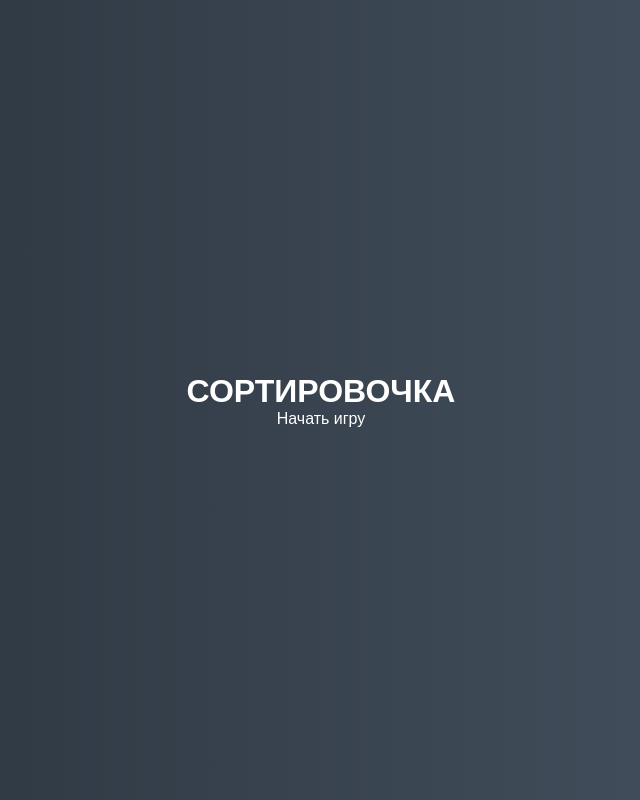
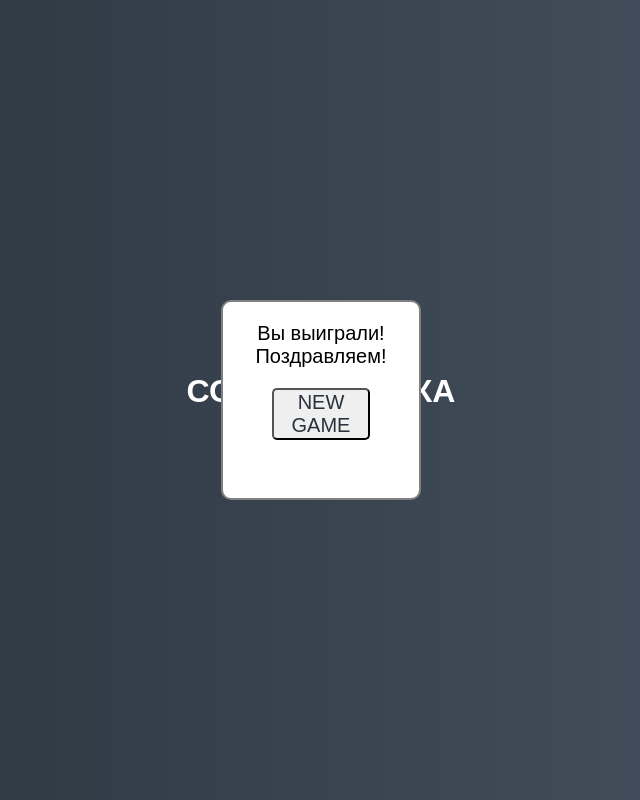
Before and after one commit to fedorovaleksey/sortgame, a plain HTML site: page index.html in a window 1280 px wide. Shown: the top 800 px of the page, without its empty margins (319-959 px from the left). Drawn offline with Linux system fonts and the light colour scheme.

Commit message:
adding popup new game

```diff
--- a/app.js
+++ b/app.js
@@ -18,8 +18,8 @@ const birdsArray = ['https://source.unsplash.com/edrW8VIlJJg/500x500',
 'https://source.unsplash.com/xWQcud4Xtr4/500x500',
 'https://source.unsplash.com/OjhSUsHUIYM/500x500'];
 
-const numOfSteps = animalsArray.length + birdsArray.length;
-let currentStep = 0;
+//const numOfSteps = animalsArray.length + birdsArray.length;
+//let currentStep = 0;
 
 const startBtn = document.querySelector('#start');
 
@@ -32,7 +32,8 @@ const dropZones = document.querySelectorAll('.drop-place');
 //console.log(dropZones.length)
 
 
-startBtn.addEventListener('click', event => {
+startBtn.addEventListener('click', (event) => {
+    event.preventDefault();
     document.querySelectorAll('.screen')[0].classList.add('up');
 });
 
@@ -61,7 +62,7 @@ function dragEnd(event){
 
 function dragStart(event){
     setTimeout(() => event.target.classList.add('hide'), 0);
-    console.log(event.target);
+    //console.log(event.target);
     draggedItem = event.target;
 }
 
@@ -111,9 +112,9 @@ function dropItem(event){
     }
 
     event.target.classList.remove('drop-place--choosen');
-            currentStep++;
+            //currentStep++;
             if(allDropPlace.childElementCount == 0){
-                alert('You WIN!!');
+                setTimeout(()=>alert('You WIN!!'), 1000);
             }
 }
 
--- a/index.html
+++ b/index.html
@@ -28,6 +28,11 @@
         <div class="all drop-place">
         </div>
     </div>
+
+    <div class="popup">
+        <p>Вы выиграли! Поздравляем!</p>
+        <button class="new-game">new game</button>
+    </div>
     <script src="app.js"></script>
 </body>
 </html>
--- a/style.css
+++ b/style.css
@@ -137,3 +137,43 @@ a {
   .screen.up {
     margin-top: -100vh;
   }
+
+  .popup{
+      display: none;
+      position: fixed;
+      top: 50%;
+      left: 50%;
+      transform: translate(-50%, -50%);
+      border: 2px solid grey;
+      border-radius: 10px;
+      width: 200px;
+      height: 200px;
+      background-color:white;
+      z-index: 10;
+      display: flex;
+      flex-direction: column;
+      align-items: center;
+      justify-content: flex-start;
+      padding-top:20px;
+  }
+
+  .popup p{
+      display: block;
+      color: black;
+      font-size: 20px;
+  }
+
+  .new-game{
+      margin-top: 20px;
+      width: 50%;
+      text-transform: uppercase;
+    transition-duration: 0.4s;
+    font-size: 20px;
+    border-radius: 5px;
+    color: #29323C;
+  }
+
+  .new-game:hover{
+    background-color: #29323C;
+    color: white;
+  }
```
